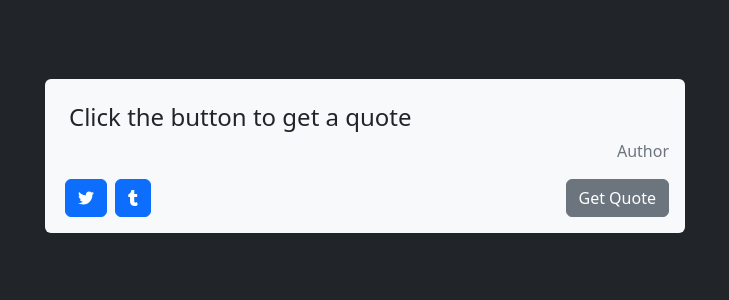
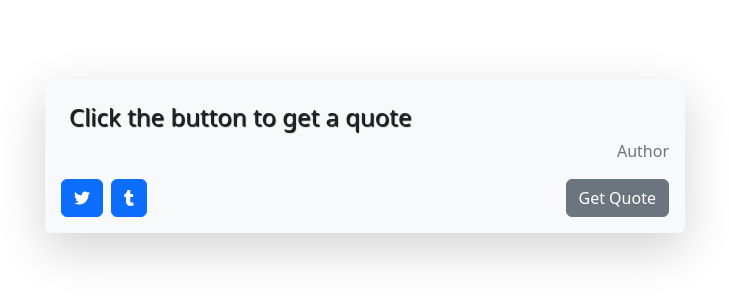
Before and after one commit to raulg-cpp/quote-generator, a React (Create React App) app: page / in a window 1280 px wide. Shown: the part 244-544 px from the top of the page, without its empty margins (275-1004 px from the left). Built offline with nearby package versions, Linux system fonts and the light colour scheme.

Commit message:
update styling

```diff
--- a/src/App.css
+++ b/src/App.css
@@ -1,5 +1,10 @@
 .App {
-  text-align: center;
+  transition: background-color 0.5s ease;
+}
+
+.Quote {
+  transition: color 0.5s ease;
+  text-shadow: 1px 1px 1px #000000;
 }
 
 .App-logo {
--- a/src/App.js
+++ b/src/App.js
@@ -14,21 +14,21 @@ import QuoteButton from './quote.js';
 
 function App() {
 	return (
-		<div className="d-flex justify-content-center align-items-center bg-dark">
-			<div className="w-50 bg-light p-3 rounded">
+		<div id="main_box" className="App d-flex justify-content-center align-items-center">
+			<div className="w-50 bg-light p-3 rounded shadow-lg">
 				{/* Text */}
 				<div className="">
-					<h4 className="m-2" id="quote">Click the button to get a quote</h4>
+					<h4 className="Quote m-2" id="quote">Click the button to get a quote</h4>
 					<p className="text-end text-secondary" id="author">Author</p>
 				</div>
 				{/* Buttons */}
 				<div className="d-flex justify-content-between">
 					<div className="">
-						<a className="mx-1 btn btn-primary" href="">
+						<a className="btn btn-primary" href="">
 							<FontAwesomeIcon icon="fa-brands fa-twitter" />
 						</a>
 
-						<a className="mx-1 btn btn-primary" href="">
+						<a className="mx-2 btn btn-primary" href="">
 							<FontAwesomeIcon icon="fa-brands fa-tumblr" />
 						</a>
 					</div>
--- a/src/quote.js
+++ b/src/quote.js
@@ -1,9 +1,13 @@
 /* 	Component to generate quotes
 	Reference: https://dev.to/codemediaweb/random-quote-generator-using-javascript-and-api-20ce
 */
+/* 	References:
+	https://www.slingacademy.com/article/how-to-generate-random-color-in-javascript/
+*/
+
 
 export default function QuoteButton() {
-	const handleClick = () => {
+	const updateContent = () => {
 		let quote = document.getElementById("quote");
 		let author = document.getElementById("author");
 
@@ -21,6 +25,28 @@ export default function QuoteButton() {
     	);
 	};
 
+	const randomRgbColor = () => {
+  		let r = Math.floor(Math.random() * 256); // Random between 0-255
+  		let g = Math.floor(Math.random() * 256); // Random between 0-255
+  		let b = Math.floor(Math.random() * 256); // Random between 0-255
+  		return 'rgb(' + r + ',' + g + ',' + b + ')';
+	};
+
+	const updateStyle = () => {
+		let main_box = document.getElementById("main_box");
+		let quote = document.getElementById("quote");
+
+		let color = randomRgbColor();
+		main_box.style.backgroundColor = color;
+		quote.style.color = color;
+	};
+
+
+ 	const handleClick = () => {
+ 		updateContent();
+ 		updateStyle();
+ 	};
+
 	// JSX
 	return (
 		<div>
```
Also changed, not shown: 1 other file (tests, documents, lock files or other folders).
